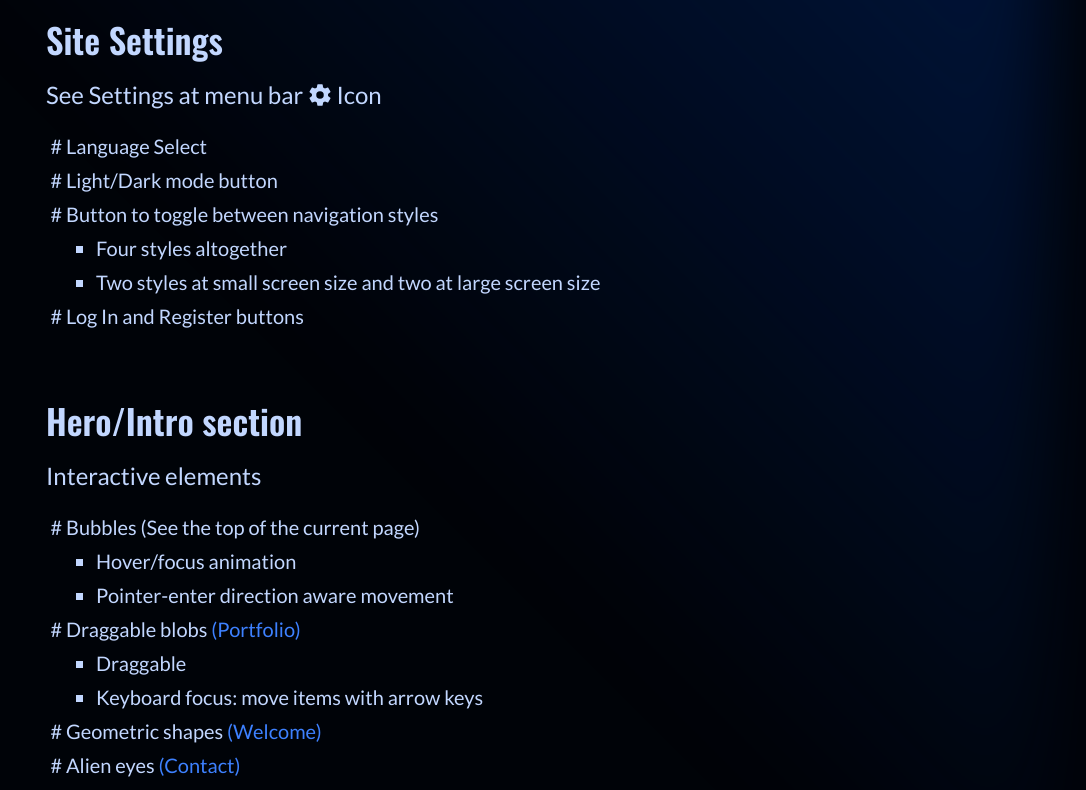
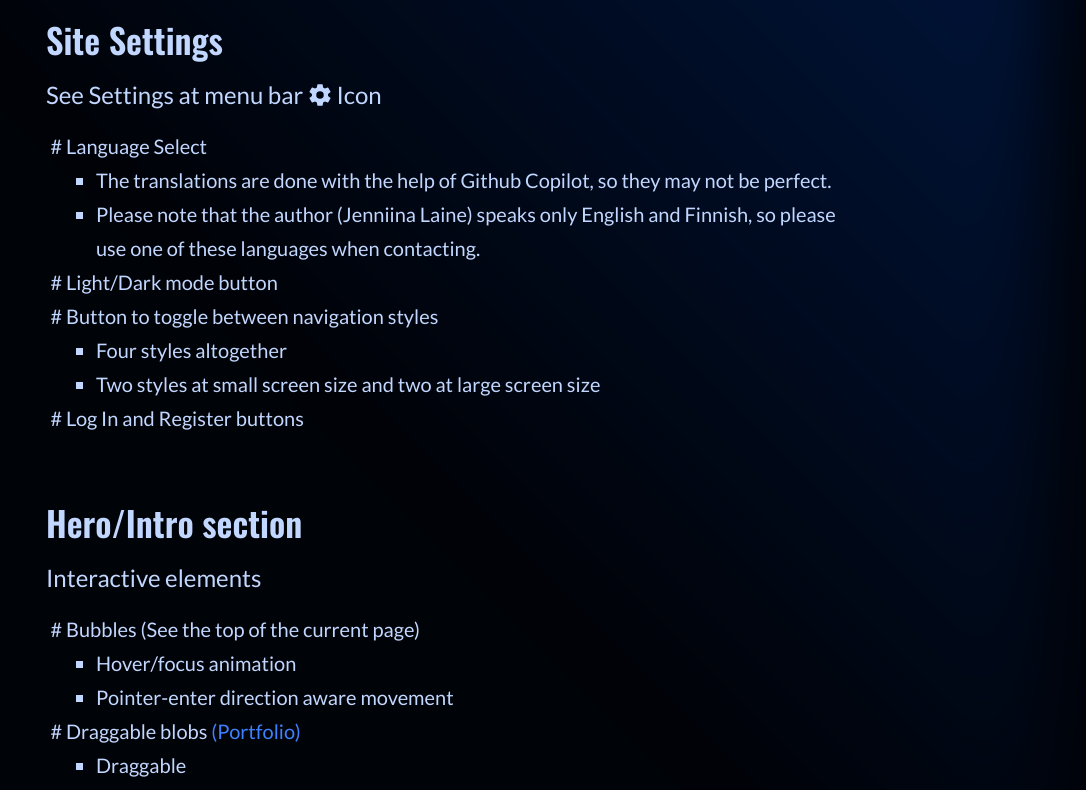
Before and after one commit to jenniina/react-sub-site, a React (Vite) app: page /about in a window 1280 px wide. Shown: the part 980-1770 px from the top of the page, without its empty margins (194-1280 px from the left). Built offline with nearby package versions, Linux system fonts and the light colour scheme; no server answers.

Commit message:
add language disclaimer

```diff
--- a/src/components/FormMulti/FormMulti.tsx
+++ b/src/components/FormMulti/FormMulti.tsx
@@ -18,6 +18,7 @@ import {
   EPleaseFillInTheFields,
   EThereWasAnErrorSendingTheMessage,
 } from '../../interfaces/form'
+import { EPleaseNoteThatTheAuthorJenniinaLaineSpeaksOnlyEnglishAndFinnishSo } from '../../interfaces/about'
 
 function FormMulti({ language }: { language: ELanguages }) {
   const form = useRef() as RefObject<HTMLFormElement>
@@ -118,6 +119,9 @@ function FormMulti({ language }: { language: ELanguages }) {
 
   return (
     <div className={styles.wrapper}>
+      <p>
+        {EPleaseNoteThatTheAuthorJenniinaLaineSpeaksOnlyEnglishAndFinnishSo[language]}
+      </p>
       <form ref={form} onSubmit={handleSubmit} aria-labelledby='steps'>
         <label id='steps' className={styles.steps}>
           {EContactForm[language]} {EPart[language]}&nbsp;
--- a/src/interfaces/about.ts
+++ b/src/interfaces/about.ts
@@ -302,3 +302,21 @@ export enum EAnimatedClipPathsAndTextRotationOnHoverWithDynamicDelay {
   pt = 'Clip-paths animados e rotação de texto ao pairar, com atraso dinâmico',
   cs = 'Animované klipy a rotace textu při najetí myší s dynamickým zpožděním',
 }
+// Please note that the author (Jenniina Laine) speaks only English and Finnish, so please use one of these languages when contacting.
+export enum EPleaseNoteThatTheAuthorJenniinaLaineSpeaksOnlyEnglishAndFinnishSo {
+  en = 'Please note that the author (Jenniina Laine) speaks only English and Finnish, so please use one of these languages when contacting.',
+  es = 'Tenga en cuenta que la autora (Jenniina Laine) habla solo inglés y finlandés, así que utilice uno de estos idiomas al contactar.',
+  fr = 'Veuillez noter que l auteur (Jenniina Laine) ne parle qu anglais et finnois, veuillez donc utiliser l une de ces langues lors de la prise de contact.',
+  de = 'Bitte beachten Sie, dass die Autorin (Jenniina Laine) nur Englisch und Finnisch spricht. Bitte verwenden Sie daher eine dieser Sprachen, wenn Sie Kontakt aufnehmen.',
+  pt = 'Observe que o autor (Jenniina Laine) fala apenas inglês e finlandês, portanto, use um desses idiomas ao entrar em contato.',
+  cs = 'Všimněte si, že autor (Jenniina Laine) mluví pouze anglicky a finsky, takže při kontaktování použijte jeden z těchto jazyků.',
+}
+// The translations are done with the help of Github Copilot, so they may not be perfect.
+export enum ETheTranslationsAreDoneWithTheHelpOfGithubCopilotSo {
+  en = 'The translations are done with the help of Github Copilot, so they may not be perfect.',
+  es = 'Las traducciones se realizan con la ayuda de Github Copilot, por lo que pueden no ser perfectas.',
+  fr = 'Les traductions sont faites avec l aide de Github Copilot, elles peuvent donc ne pas être parfaites.',
+  de = 'Die Übersetzungen werden mit Hilfe von Github Copilot durchgeführt, daher sind sie möglicherweise nicht perfekt.',
+  pt = 'As traduções são feitas com a ajuda do Github Copilot, portanto, podem não ser perfeitas.',
+  cs = 'Překlady jsou prováděny s pomocí Github Copilot, takže nemusí být perfektní.',
+}
--- a/src/pages/About.tsx
+++ b/src/pages/About.tsx
@@ -60,6 +60,7 @@ import {
   ENavigateWithArrowKeys,
   EOtherFeatures,
   EPageTransitionAnimation,
+  EPleaseNoteThatTheAuthorJenniinaLaineSpeaksOnlyEnglishAndFinnishSo,
   EPressEscapeToSkipToResetButton,
   EReactApps,
   ERemoveBlobs,
@@ -71,6 +72,7 @@ import {
   ESiteColors,
   ESortableWithinTheirContainer,
   ETheSiteColorsLightnessesSwitchInLightMode,
+  ETheTranslationsAreDoneWithTheHelpOfGithubCopilotSo,
   EThreeStepFullyFunctionalContactForm,
   EUsesANodeBackendToSendTheMessage,
   EUsesLocalStorageToStoreTheInformation,
@@ -186,7 +188,21 @@ export default function About({
                 <span className='scr'>{ESettings[language]}</span> {EIcon[language]}
               </big>
               <ul className='ul'>
-                <li>{ELanguageSelect[language]}</li>
+                <li>
+                  {ELanguageSelect[language]}
+                  <ul>
+                    <li>
+                      {ETheTranslationsAreDoneWithTheHelpOfGithubCopilotSo[language]}
+                    </li>
+                    <li>
+                      {
+                        EPleaseNoteThatTheAuthorJenniinaLaineSpeaksOnlyEnglishAndFinnishSo[
+                          language
+                        ]
+                      }
+                    </li>
+                  </ul>
+                </li>
                 <li>{ELightDarkModeButton[language]}</li>
                 <li>
                   {EButtonToToggleBetweenNavigationStyles[language]}
```
Also changed, not shown: 3 other files (tests, documents, lock files or other folders).
